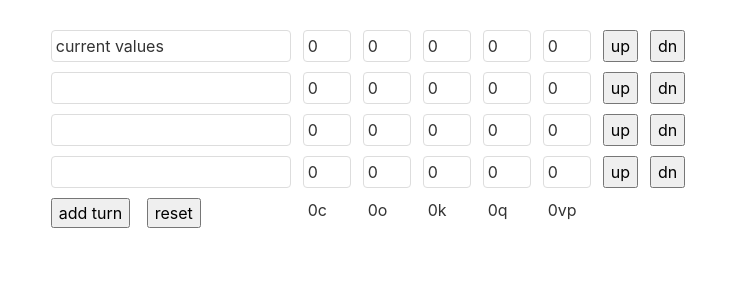
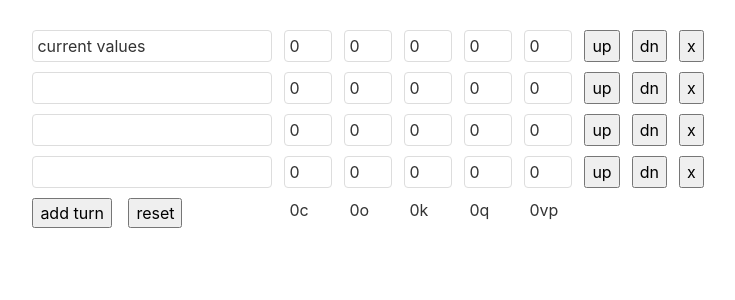
Before and after one commit to taylordolan/gaiaplanner, a Svelte app: page / in a window 1280 px wide. Shown: the top 300 px of the page, without its empty margins (272-1007 px from the left). Built offline with nearby package versions, Linux system fonts and the light colour scheme.

Commit message:
deleting turns

```diff
--- a/src/App.svelte
+++ b/src/App.svelte
@@ -24,6 +24,11 @@
     var element = arr[index];
     arr.splice(index, 1);
     arr.splice(dest, 0, element);
+    $turns = arr;
+  }
+
+  const deleteTurn = (arr, index) => {
+    arr.splice(index, 1);
     $turns = arr;
   }
 
@@ -64,6 +69,7 @@
       {/each}
       <button class="button-move" on:click={moveTurn($turns, i, -1)}>up</button>
       <button class="button-move" on:click={moveTurn($turns, i, 1)}>dn</button>
+      <button class="button-move" on:click={deleteTurn($turns, i)}>x</button>
     </div>
     {/each}
     <div class="footer">
```
Also changed, not shown: notes.txt.
